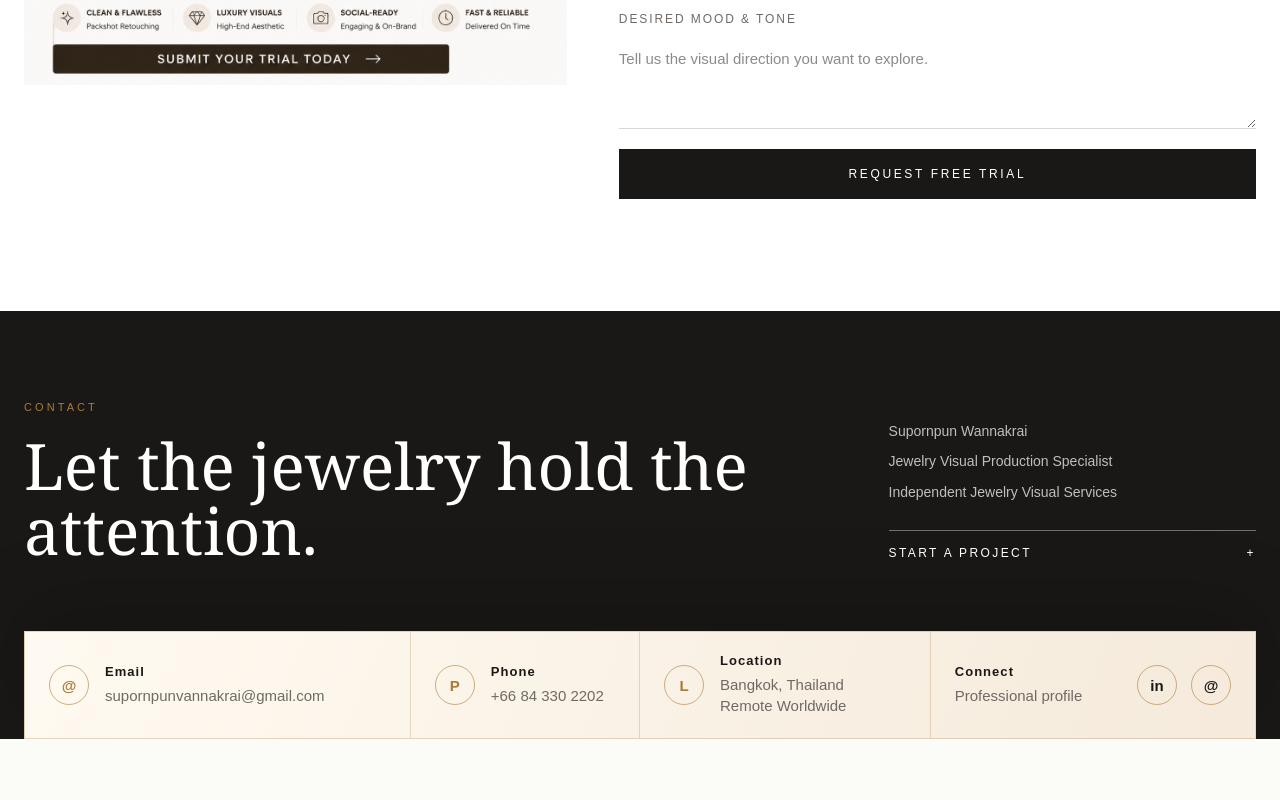
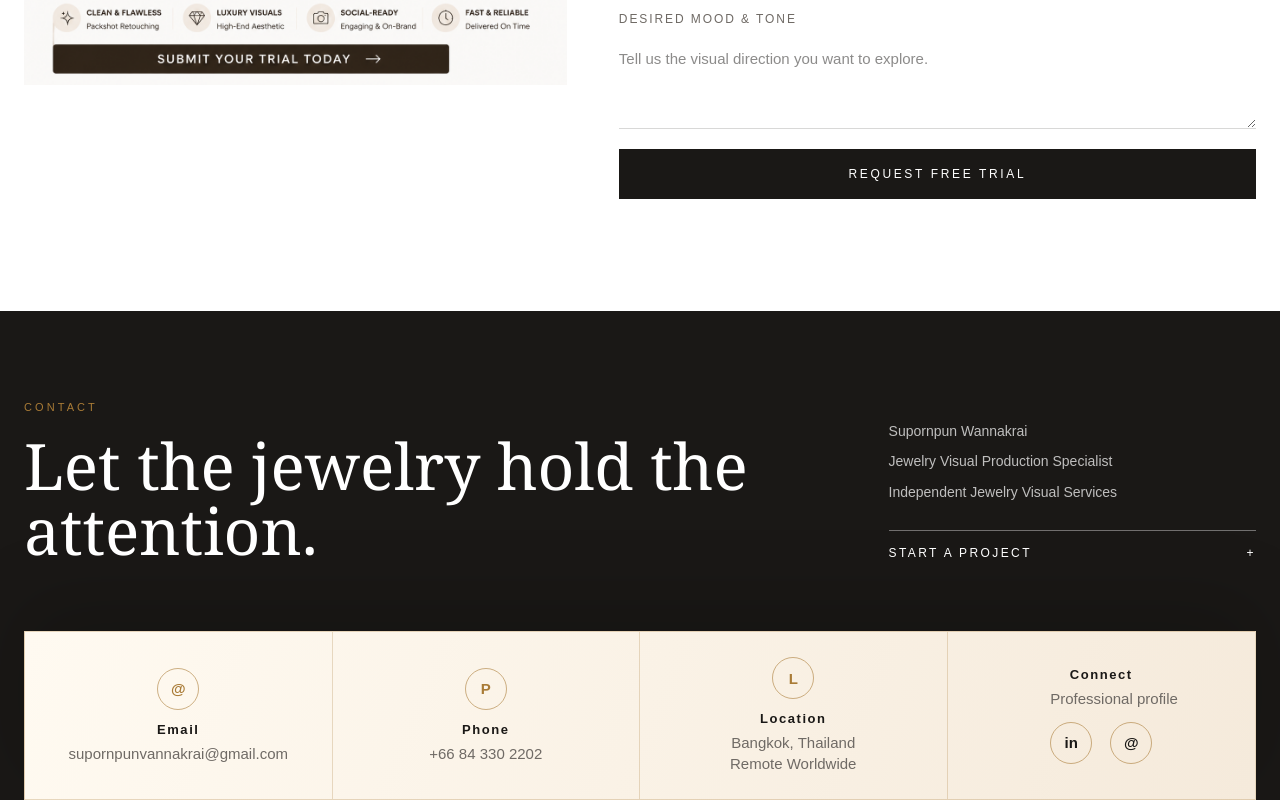
Before and after one commit to supornpunvannakrai-netizen/supornpun-jewelry-portfolio, a Next.js app: page / in a window 1280 px wide. Shown: the part 8992-9792 px from the top of the page. Before the commit the page ends 9731 px from the top, so only its background shows below. Built offline with nearby package versions, Linux system fonts and the light colour scheme.

Commit message:
Add files via upload

```diff
--- a/app/globals.css
+++ b/app/globals.css
@@ -167,18 +167,18 @@ h2 { margin: 0; font-family: Georgia, "Times New Roman", serif; font-size: clamp
 .footer-info { display: grid; align-content: end; gap: 8px; color: rgba(255,255,255,.72); font-size: 14px; line-height: 1.6; }
 .footer-info p { margin: 0; }
 .footer-info a { display: flex; justify-content: space-between; border-top: 1px solid rgba(255,255,255,.38); margin-top: 19px; padding-top: 13px; color: white; font-size: 12px; letter-spacing: .2em; text-transform: uppercase; }
-.contact-strip { display: grid; grid-template-columns: minmax(0, 1.38fr) minmax(190px, .82fr) minmax(0, 1.04fr) minmax(0, 1.16fr); align-items: stretch; margin-top: 68px; overflow: hidden; background: linear-gradient(112deg, #fffaf1, #f5eadb); color: var(--ink); border: 1px solid rgba(169,123,54,.28); box-shadow: 0 -24px 80px rgba(0,0,0,.18); }
-.contact-item { display: flex; align-items: center; gap: 16px; min-width: 0; min-height: 104px; padding: 22px 24px; color: var(--ink); border-right: 1px solid rgba(169,123,54,.25); }
+.contact-strip { display: grid; grid-template-columns: repeat(4, minmax(0, 1fr)); align-items: stretch; margin-top: 68px; overflow: hidden; background: linear-gradient(112deg, #fffaf1, #f5eadb); color: var(--ink); border: 1px solid rgba(169,123,54,.28); box-shadow: 0 -24px 80px rgba(0,0,0,.18); }
+.contact-item { display: grid; align-content: center; justify-items: center; gap: 13px; min-width: 0; min-height: 138px; padding: 25px 22px; color: var(--ink); text-align: center; border-right: 1px solid rgba(169,123,54,.25); }
 .contact-item:last-child { border-right: 0; }
-.contact-item strong { display: block; margin-bottom: 8px; font-size: 13px; letter-spacing: .08em; line-height: 1; }
-.contact-item em { display: block; color: var(--muted); font-style: normal; font-size: 15px; line-height: 1.35; }
+.contact-item strong { display: block; margin-bottom: 8px; font-size: 13px; letter-spacing: .12em; line-height: 1; }
+.contact-item em { display: block; color: var(--muted); font-style: normal; font-size: 15px; line-height: 1.35; overflow-wrap: anywhere; }
 .contact-item[href^="tel"] em,
 .contact-connect em { white-space: nowrap; }
-.contact-item > span:not(.contact-icon) { min-width: 0; }
+.contact-item > span:not(.contact-icon) { min-width: 0; max-width: 100%; }
 .contact-icon,
-.social-dot { display: inline-flex; align-items: center; justify-content: center; flex: 0 0 40px; width: 40px; height: 40px; border: 1px solid rgba(169,123,54,.58); border-radius: 999px; color: var(--gold); font-size: 15px; font-weight: 700; line-height: 1; }
-.contact-connect { display: grid; grid-template-columns: minmax(0, 1fr) 40px 40px; gap: 14px; align-items: center; }
-.contact-connect > span { margin-right: 0; }
+.social-dot { display: inline-flex; align-items: center; justify-content: center; flex: 0 0 42px; width: 42px; height: 42px; border: 1px solid rgba(169,123,54,.58); border-radius: 999px; color: var(--gold); font-size: 15px; font-weight: 700; line-height: 1; }
+.contact-connect { grid-template-columns: 42px 42px; justify-content: center; gap: 13px 18px; }
+.contact-connect > span { grid-column: 1 / -1; margin-right: 0; }
 .social-dot { color: var(--ink); text-transform: lowercase; transition: background .25s ease, color .25s ease, border-color .25s ease; }
 .social-dot:hover { background: var(--ink); border-color: var(--ink); color: white; }
 
@@ -246,7 +246,7 @@ h2 { margin: 0; font-family: Georgia, "Times New Roman", serif; font-size: clamp
   .contact-strip { grid-template-columns: 1fr; margin-top: 44px; }
   .contact-item { min-height: auto; padding: 18px 20px; border-right: 0; border-bottom: 1px solid rgba(169,123,54,.25); }
   .contact-item:last-child { border-bottom: 0; }
-  .contact-connect { justify-content: flex-start; }
+  .contact-connect { justify-content: center; }
 }
 
 @media (prefers-reduced-motion: reduce) {
```
Also changed, not shown: README-UPLOAD.txt.
